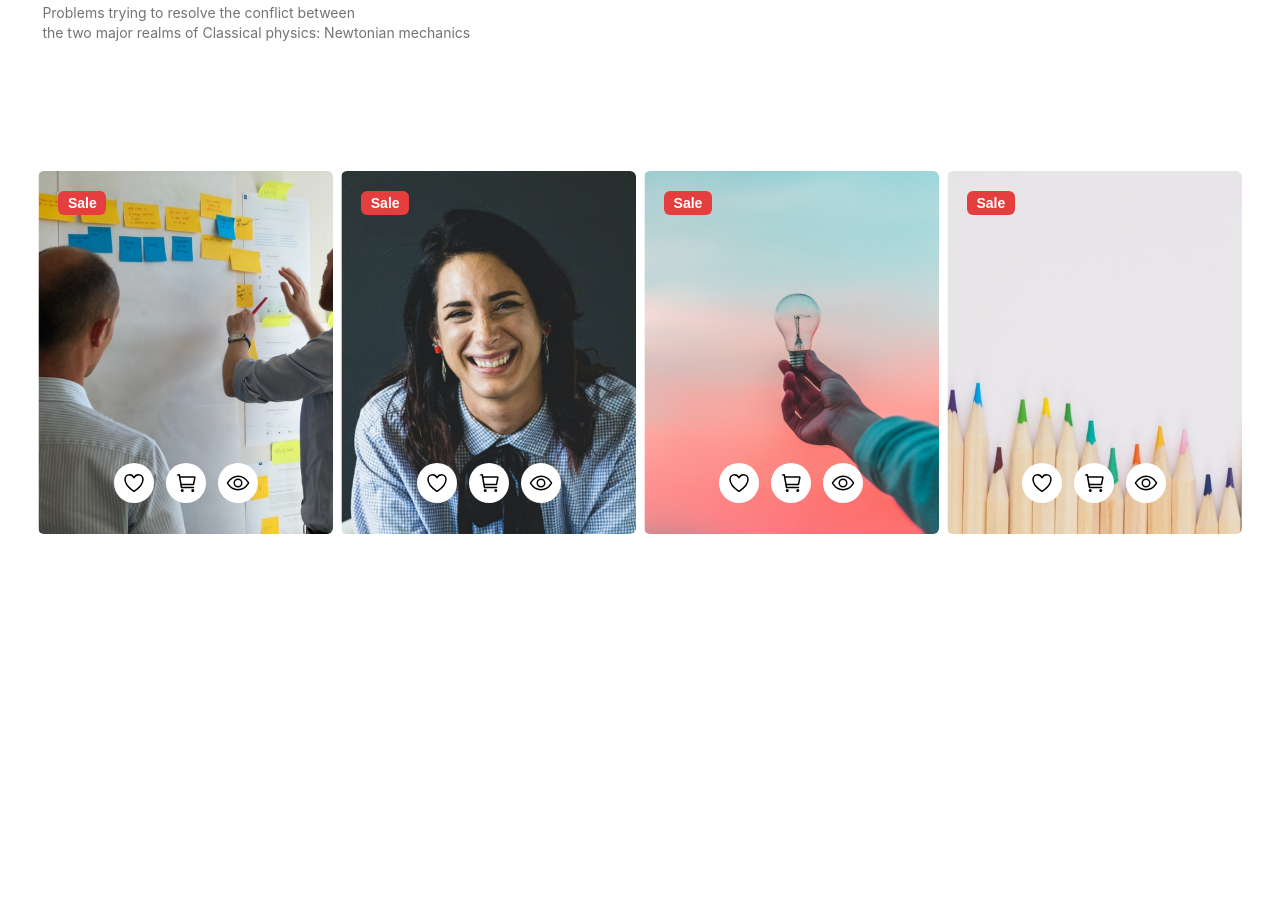
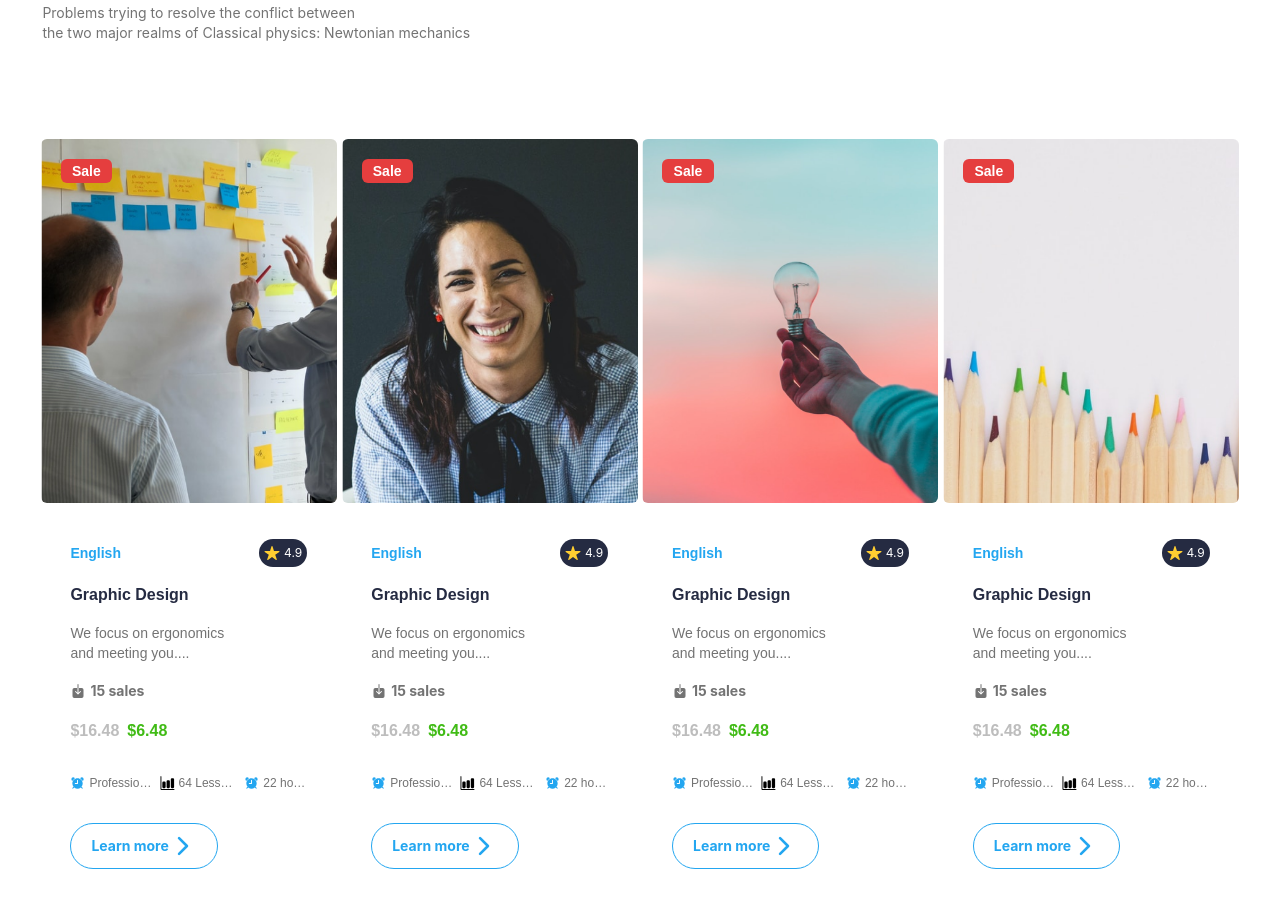
Before and after one commit to MaximFedarau/Egghead-Courses-Frontend, a Next.js app: page / in a window 1280 px wide. Shown: the part 2100-3008 px from the top of the page. Before the commit the page ends 2908 px from the top, so only its background shows below. Built offline with nearby package versions, Linux system fonts and the light colour scheme.

Commit message:
feat: add CoursesCompilation panels

```diff
--- a/components/Home/CoursesOverview/CoursesCompilation/CoursesCompilation.component.tsx
+++ b/components/Home/CoursesOverview/CoursesCompilation/CoursesCompilation.component.tsx
@@ -5,12 +5,12 @@ import { ReactElement } from 'react';
 import { COURSES_OVERVIEW_PANELS } from '@constants/data';
 
 //Components
-import Panel from '@components/Home/CoursesOverview/Panel/Panel.component';
+import Panel from '@components/Home/CoursesOverview/Panel/Panel/Panel.component';
 
 export default function CoursesCompilation(): ReactElement {
   return (
     <section className="flex justify-center w-screen py-greetings bg-white">
-      <section className="flex flex-col w-full max-w-[1680px] px-[3vw]">
+      <section className="flex flex-col w-full max-w-[1680px] px-[3vw] ">
         <article className="flex flex-col justify-between items-center lg:items-stretch gap-4">
           <div className="hidden lg:block w-full lg:w-24 mb-3 border-4 bg-light-background text-light-background" />
           <p className="lg:ml-1 font-montserrat font-bold text-center lg:text-left text-4xl text-dark-background uppercase select-none ">
@@ -22,7 +22,7 @@ export default function CoursesCompilation(): ReactElement {
             physics: Newtonian mechanics
           </p>
         </article>
-        <section className="grid grid-cols-1 sm:grid-cols-2 xl:grid-cols-4 justify-items-center gap-8 lg:gap-2 w-full max-w-[1680px] py-16 xl:py-32">
+        <section className="grid grid-cols-1 sm:grid-cols-2 xl:grid-cols-4 justify-items-center gap-y-8 w-full max-w-[1680px] pt-16 xl:pt-24">
           {COURSES_OVERVIEW_PANELS.map((props) => (
             <Panel key={props.image} {...props} />
           ))}
--- /dev/null
+++ b/components/Home/CoursesOverview/Panel/CurriculumItem/CurriculumItem.component.tsx
@@ -0,0 +1,18 @@
+//Types
+import { ReactElement } from 'react';
+import { CurriculumItemProps } from '@app-types/interface';
+
+export default function CurriculumItem({
+  children,
+  icon: Icon,
+  color,
+}: CurriculumItemProps): ReactElement {
+  return (
+    <div className="flex flex-row items-center gap-1 overflow-hidden">
+      <Icon className={`${color}`} />
+      <p className="font-montserrat text-xs text-secondary text-ellipsis overflow-hidden whitespace-nowrap">
+        {children}
+      </p>
+    </div>
+  );
+}
--- a/components/Home/CoursesOverview/Panel/Panel.component.tsx
+++ /dev/null
@@ -1,36 +0,0 @@
-//Types
-import { ReactElement } from 'react';
-import { PanelProps } from '@app-types/interface';
-
-//Constants
-import { PANEL_ICONS } from '@constants/data';
-
-//Next Components
-import NextImage from 'next/image';
-
-//Components
-import PanelIcon from '@components/Home/CoursesOverview/PanelIcon/PanelIcon.component';
-
-export default function Panel({ image }: PanelProps): ReactElement {
-  return (
-    <article className="relative flex flex-col">
-      <section className="absolute top-5 left-5 z-10 flex justify-center items-center w-12 h-6 rounded-md bg-danger font-montserrat font-bold text-sm text-white select-none">
-        Sale
-      </section>
-      <section className="w-fit h-fit select-none">
-        <NextImage
-          src={image}
-          width="296px"
-          height="364px"
-          className="rounded-md"
-          alt="Course Image"
-        />
-      </section>
-      <section className="absolute bottom-[10%] z-10 flex justify-center items-center gap-3 w-full ">
-        {PANEL_ICONS.map((props) => (
-          <PanelIcon {...props} />
-        ))}
-      </section>
-    </article>
-  );
-}
--- /dev/null
+++ b/components/Home/CoursesOverview/Panel/Panel/Panel.component.tsx
@@ -0,0 +1,89 @@
+//Types
+import React, { ReactElement } from 'react';
+import { PanelProps } from '@app-types/interface';
+
+//Constants
+import { PANEL_ICONS, PANEL_CURRICULUM_INFO } from '@constants/data';
+
+//Next Components
+import NextImage from 'next/image';
+
+//Components
+import PanelIcon from '@components/Home/CoursesOverview/Panel/PanelIcon/PanelIcon.component';
+
+//Icons
+import { IoStar, IoDownload, IoChevronForwardOutline } from 'react-icons/io5';
+import CurriculumItem from '@components/Home/CoursesOverview/Panel/CurriculumItem/CurriculumItem.component';
+
+export default function Panel({ image }: PanelProps): ReactElement {
+  const [showActions, setShowActions] = React.useState(false);
+  return (
+    <article className="flex flex-col max-w-[296px]">
+      <section
+        className="relative w-fit h-fit select-none cursor-pointer"
+        onMouseOver={() => {
+          setShowActions(true);
+        }}
+        onMouseLeave={() => {
+          setShowActions(false);
+        }}
+      >
+        <section className="absolute top-5 left-5 z-10 flex justify-center items-center w-[3.2rem] h-6 rounded-md bg-danger font-montserrat font-bold text-sm text-white select-none">
+          Sale
+        </section>
+        <NextImage
+          src={image}
+          width="296px"
+          height="364px"
+          className="rounded-md"
+          alt="Course Image"
+        />
+        {showActions && (
+          <section className="absolute bottom-[10%] z-10 flex justify-center items-center gap-3 w-full">
+            {PANEL_ICONS.map((props) => (
+              <PanelIcon key={props.color} {...props} />
+            ))}
+          </section>
+        )}
+      </section>
+      <section className="flex flex-col justify-between gap-4 p-[10%]">
+        <header className="flex flex-row justify-between items-center">
+          <p className="font-montserrat font-bold text-sm text-light-background">
+            English
+          </p>
+          <section className="flex flex-row justify-center items-center gap-1 w-12 h-7 rounded-3xl bg-dark-background">
+            <IoStar className="text-panel-star" />
+            <p className="text-xs text-white select-none">4.9</p>
+          </section>
+        </header>
+        <p className="font-montserrat font-bold text-dark-background text-base">
+          Graphic Design
+        </p>
+        <p className="font-montserrat font-normal text-sm text-secondary">
+          We focus on ergonomics <br /> and meeting you....
+        </p>
+        <section className="flex flex-row items-center gap-1 h-6">
+          <IoDownload className="text-secondary" />
+          <p className="font-bold text-sm text-secondary">15 sales</p>
+        </section>
+        <section className="flex flex-row gap-2">
+          <p className="font-montserrat font-bold text-panel-price">$16.48</p>
+          <p className="font-montserrat font-bold text-success">$6.48</p>
+        </section>
+        <section className="flex flex-col gap-8 mt-4">
+          <section className="flex flex-row self-center gap-2 w-full">
+            {PANEL_CURRICULUM_INFO.map((props) => (
+              <CurriculumItem key={props.children} {...props} />
+            ))}
+          </section>
+          <button className="flex flex-row items-center self-center xl:self-start h-fit w-fit px-5 py-2 border border-light-background rounded-3xl active:bg-light-background/5 cursor-pointer select-none">
+            <p className="font-bold text-sm text-light-background">
+              Learn more
+            </p>
+            <IoChevronForwardOutline className=" h-7 w-7 text-light-background" />
+          </button>
+        </section>
+      </section>
+    </article>
+  );
+}
--- a/components/Home/CoursesOverview/PanelIcon/PanelIcon.component.tsx
+++ b/components/Home/CoursesOverview/Panel/PanelIcon/PanelIcon.component.tsx
@@ -12,7 +12,7 @@ export default function PanelIcon({
     setIsFilled(!isFilled);
   };
   return (
-    <>
+    <section className="">
       {isFilled ? (
         <IconFilled
           className={`panel-icon ${color}`}
@@ -21,6 +21,6 @@ export default function PanelIcon({
       ) : (
         <IconOutlined className="panel-icon" onClick={onClickHandler} />
       )}
-    </>
+    </section>
   );
 }
--- a/constants/data.ts
+++ b/constants/data.ts
@@ -1,5 +1,10 @@
 //Types
-import { FrameProps, PanelProps, PanelIconProps } from '@app-types/interface';
+import {
+  FrameProps,
+  PanelProps,
+  PanelIconProps,
+  CurriculumItemProps,
+} from '@app-types/interface';
 import { FRAME_ICON_TYPES, STYLE_TYPES } from '@app-types/enum';
 
 //Icons
@@ -13,6 +18,8 @@ import {
   IoCart,
   IoEyeOutline,
   IoEye,
+  IoAlarm,
+  IoBarChart,
 } from 'react-icons/io5';
 
 //Header Navigation Labels
@@ -99,3 +106,23 @@ export const PANEL_ICONS: PanelIconProps[] = [
     color: 'text-black',
   },
 ];
+
+// Panel Curriculum Info
+
+export const PANEL_CURRICULUM_INFO: CurriculumItemProps[] = [
+  {
+    children: 'Professional',
+    icon: IoAlarm,
+    color: 'text-light-background',
+  },
+  {
+    children: '64 Lessons',
+    icon: IoBarChart,
+    color: 'text-alert',
+  },
+  {
+    children: '22 hours',
+    icon: IoAlarm,
+    color: 'text-light-background',
+  },
+];
--- a/styles/globals.css
+++ b/styles/globals.css
@@ -18,7 +18,7 @@ body {
 
 @layer components {
   .panel-icon {
-    @apply h-10 w-10 p-2 rounded-3xl bg-white active:opacity-90 cursor-pointer;
+    @apply h-10 w-10 p-2 rounded-3xl bg-white opacity-80 active:opacity-75 cursor-pointer;
   }
 }
 
```
Also changed, not shown: types/interface.ts (+7 -0 lines).
